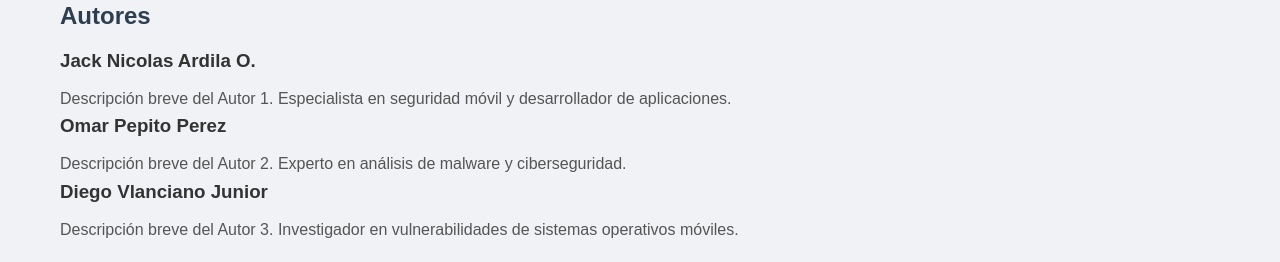
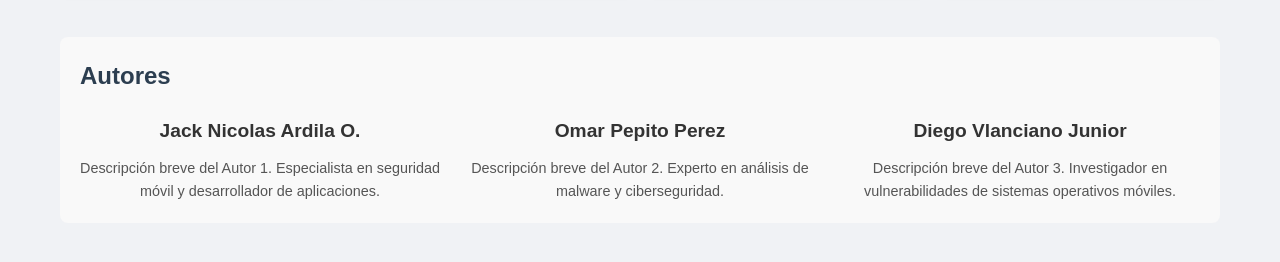
Before and after one commit to jackas779/wiki-virologia, a plain HTML site: page index.html in a window 1280 px wide. Shown: the part 1288-1550 px from the top of the page. Drawn offline with Linux system fonts and the light colour scheme.

Commit message:
estilos para los autores

```diff
--- a/index.css
+++ b/index.css
@@ -157,3 +157,37 @@
 .process-item:hover p {
   color: white; /* Change text color on hover for better contrast */
 }
+
+.wiki-authors {
+  margin-top: 40px;
+  padding: 20px;
+  background-color: #f9f9f9;
+  border-radius: 8px;
+}
+
+.authors-grid {
+  display: grid;
+  grid-template-columns: repeat(3, 1fr);
+  gap: 20px;
+}
+
+.author-item {
+  text-align: center;
+}
+
+.author-item img {
+  width: 100px;
+  height: 100px;
+  border-radius: 50%;
+  object-fit: cover;
+}
+
+.author-item h3 {
+  margin: 10px 0 5px;
+  font-size: 1.2em;
+}
+
+.author-item p {
+  font-size: 0.9em;
+  color: #555;
+}
```
